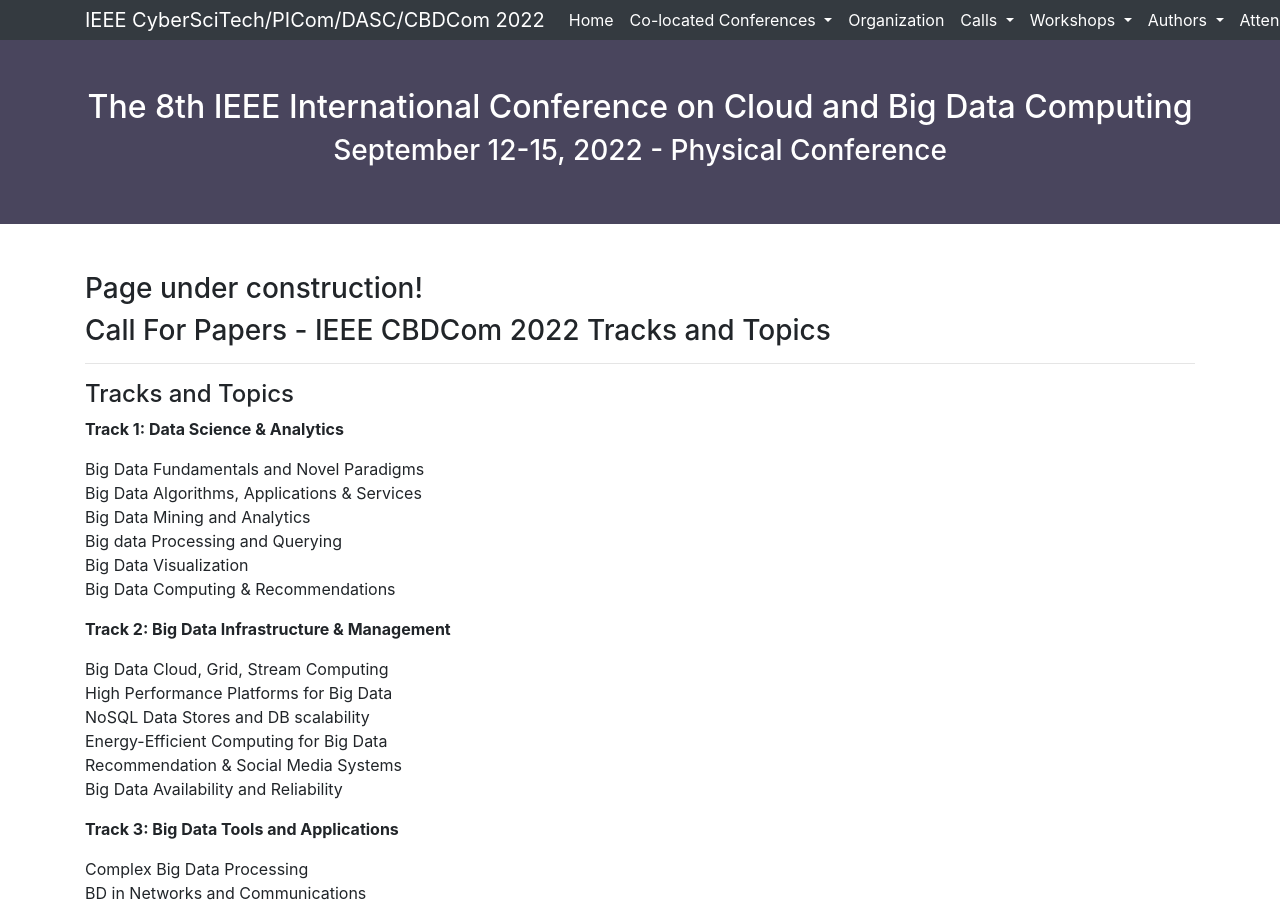
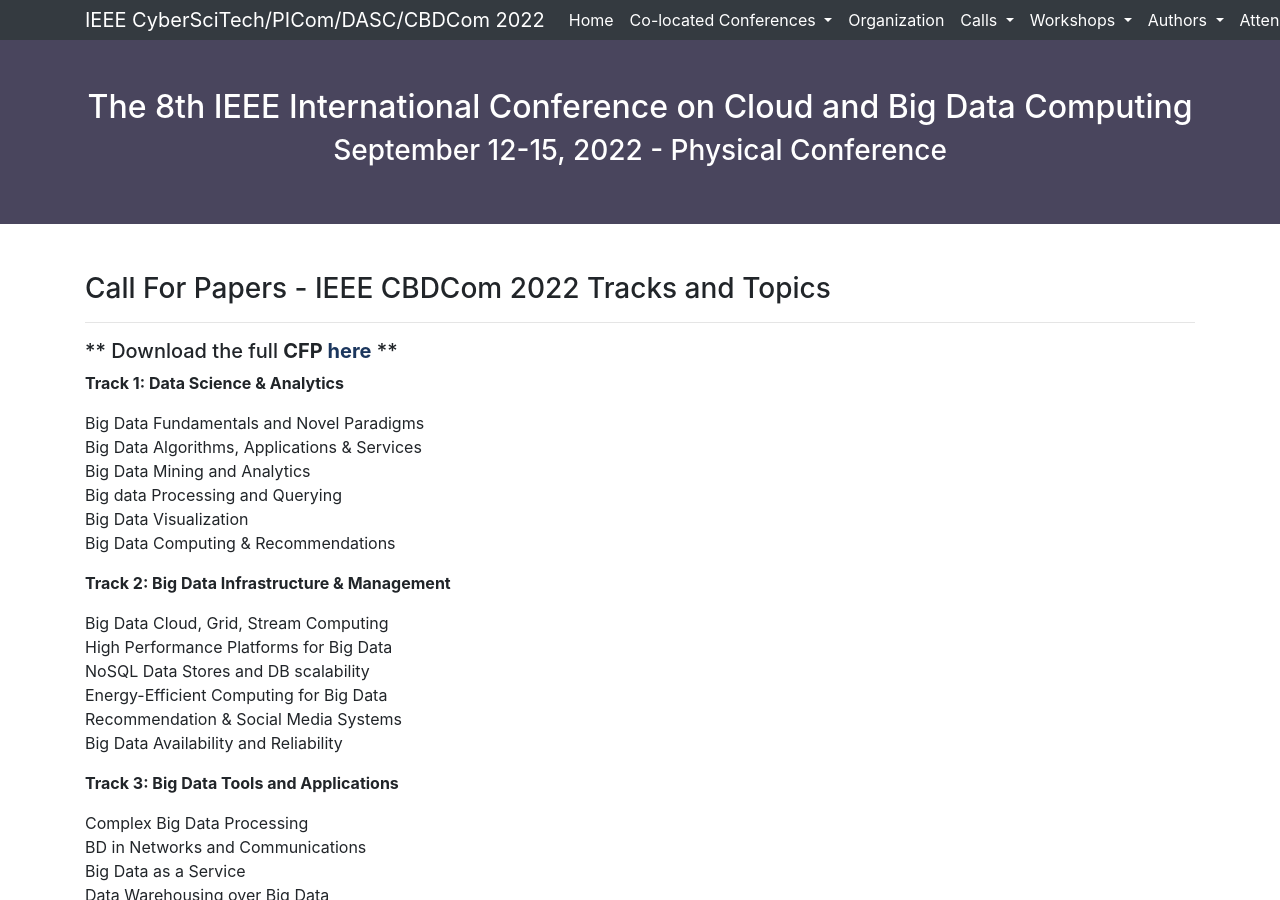
Before and after one commit to cyber-science/2022, a Jekyll site: the page built from _pages/cbdcom/callpaper.md, in a window 1280 px wide and 900 px high. Built offline with Jekyll 4.4.1, drawn with Linux system fonts in a browser that asks for light colours.

Commit message:
minor edit

```diff
--- a/_pages/cbdcom/callpaper.md
+++ b/_pages/cbdcom/callpaper.md
@@ -3,12 +3,14 @@
 layout: subcbd2
 permalink: /cbdcom/callpaper/
 ---
-<h3>Page under construction!</h3>
 
 <h3>Call For Papers - IEEE CBDCom 2022 Tracks and Topics</h3>
 
 <hr/>
-<h4>Tracks and Topics</h4>
+
+<h5> ** Download the full <b>CFP <a href="http://cyber-science.org/2022/assets/files/CFP_CBDCom2022.pdf" target=_new>here</a></b> ** </h5>
+
+
 
 <p><b>Track 1: Data Science & Analytics  </b></p>
 Big Data Fundamentals and Novel Paradigms
```
